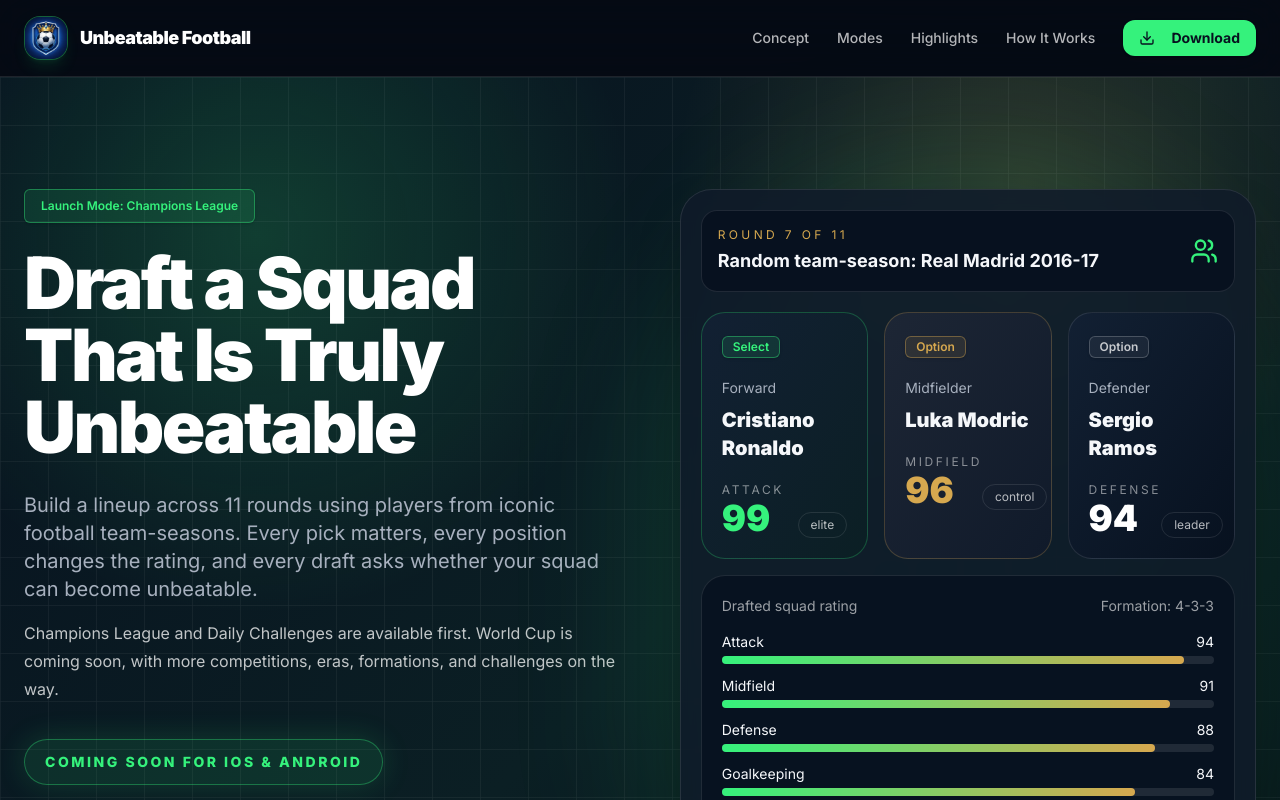
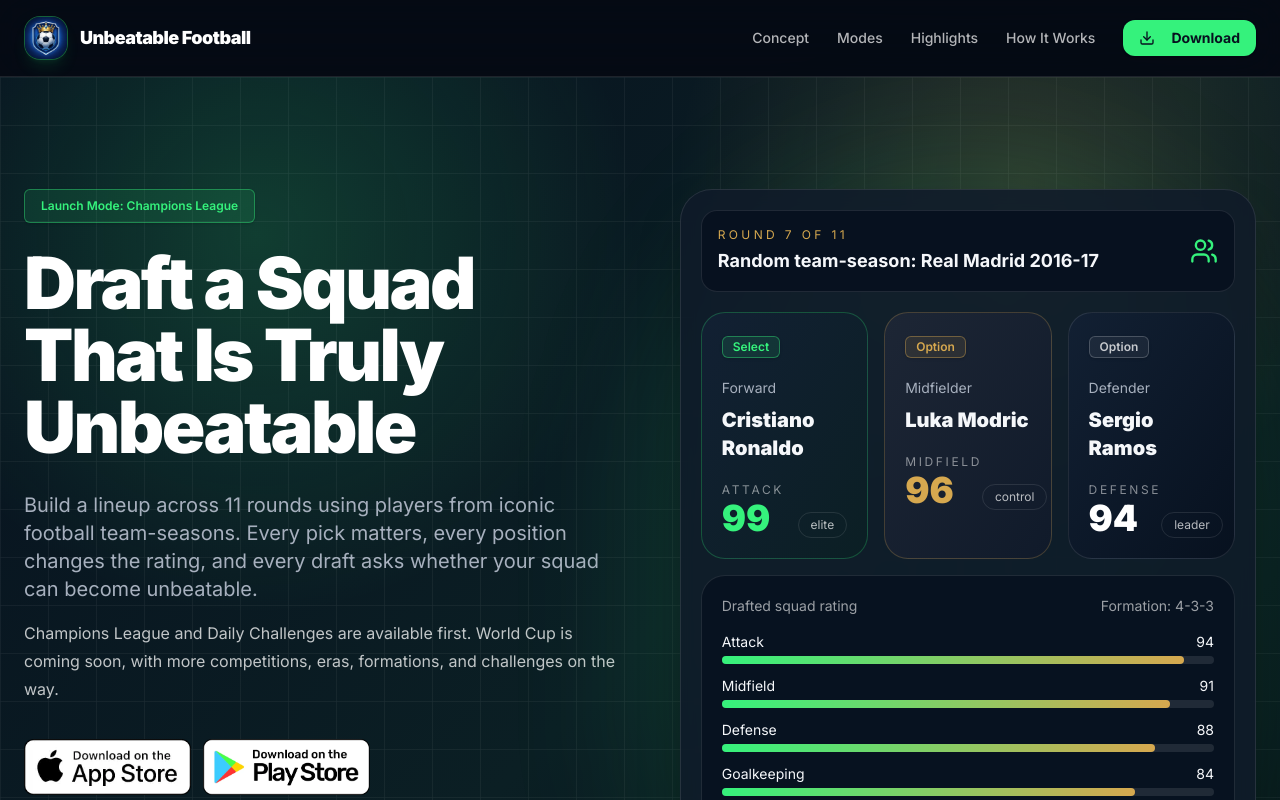
Before and after one commit to PavlosTze/Unbeatable-Football-Website, a React (Create React App) app in the folder frontend/: page / in a window 1280 px wide. Shown: the top 800 px of the page. Built offline with nearby package versions, Linux system fonts and the light colour scheme.

Commit message:
Update buttons

```diff
--- a/frontend/src/components/LandingPage.js
+++ b/frontend/src/components/LandingPage.js
@@ -19,9 +19,8 @@
 import Footer from './Footer';
 import logo from '../assets/logo.webp';
 
-const appStoreUrl = 'https://apps.apple.com/search?term=Unbeatable%20Football';
-const googlePlayUrl = 'https://play.google.com/store/search?q=Unbeatable%20Football&c=apps';
-const showStoreDownloadButtons = false;
+const appStoreUrl = 'https://apps.apple.com/us/app/unbeatable-football/id6784974578';
+const googlePlayUrl = 'https://play.google.com/store/apps/details?id=com.unbeatable.football.team';
 
 const modes = [
     {
@@ -78,16 +77,9 @@
 const teamExamples = ['Real Madrid 2016-17', 'Barcelona 2008-09', 'Bayern Munich 2012-13', 'Manchester City 2022-23', 'Liverpool 2018-19', 'Brazil 2002', 'Spain 2010', 'Argentina 2022'];
 
 const StoreButtons = ({centered = false}) => {
-    if (!showStoreDownloadButtons) {
-        return (
-            <div className={`inline-flex rounded-full border border-[#35F27C]/35 bg-[#35F27C]/10 px-5 py-3 text-sm font-extrabold uppercase tracking-[0.18em] text-[#35F27C] shadow-[0_0_30px_rgba(53,242,124,0.16)] ${centered ? 'mx-auto' : ''}`}>
-                Coming Soon for iOS & Android
-            </div>
-        );
-    }
-
     return (
-        <div className={`flex flex-col items-start gap-3 sm:flex-row sm:items-center ${centered ? 'justify-center' : ''}`}>
+        <div
+            className={`flex flex-col items-start gap-3 sm:flex-row sm:items-center ${centered ? 'justify-center' : ''}`}>
             <a href={appStoreUrl} target="_blank" rel="noopener noreferrer"
                aria-label="Download Unbeatable Football on the App Store"
                className="block transition hover:scale-[1.02] focus-visible:outline focus-visible:outline-2 focus-visible:outline-offset-4 focus-visible:outline-[#35F27C]">
@@ -123,7 +115,8 @@
                 <meta property="og:site_name" content="Unbeatable Football"/>
                 <meta name="twitter:card" content="summary_large_image"/>
                 <meta name="twitter:title" content="Unbeatable Football | Historic Football Draft Game"/>
-                <meta name="twitter:description" content="Legendary team-seasons. 11-round drafts. Daily challenges. One unbeatable lineup."/>
+                <meta name="twitter:description"
+                      content="Legendary team-seasons. 11-round drafts. Daily challenges. One unbeatable lineup."/>
                 <meta name="twitter:image" content="https://unbeatablefootball.com/og-image.png"/>
                 <meta name="twitter:image:alt" content="Unbeatable Football historic football draft game"/>
             </Helmet>
```
